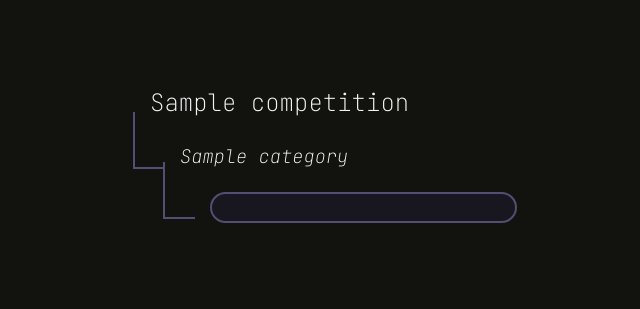
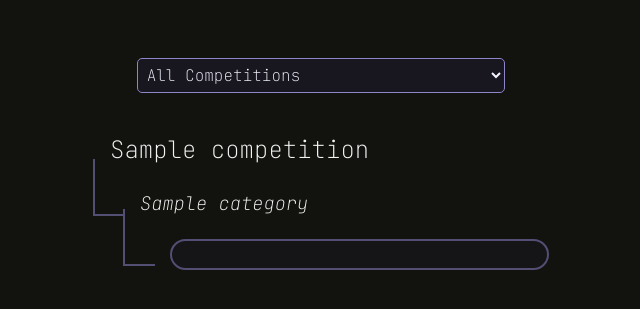
Before and after one commit to 1jepps0/portfolio_website, a Django app: template app/templates/writeups.html in a window 1280 px wide. Shown: the part 103-412 px from the top of the page, without its empty margins (319-959 px from the left). Run offline with Django 3.2, Linux system fonts and the light colour scheme; the template is opened without the code that fills it: most values are stand-ins (such as "Sample title", 1, 10 or a date in 2020).

Commit message:
added dropdown menu for writeups

```diff
--- a/app/static/prism/prism.css
+++ b/app/static/prism/prism.css
@@ -1,7 +1,7 @@
 /* PrismJS 1.29.0
 https://prismjs.com/download.html#themes=prism-tomorrow&languages=markup+css+clike+javascript+armasm+bash+batch+brainfuck+c+csharp+cpp+go+java+lua+markup-templating+php+powershell+python+ruby+rust+shell-session+sql+zig&plugins=line-highlight+line-numbers+highlight-keywords+keep-markup+command-line+unescaped-markup+normalize-whitespace+toolbar+copy-to-clipboard+download-button+treeview */
-code[class*="language-"],
-pre[class*="language-"] {
+!code[class*="language-"],
+!pre[class*="language-"] {
   color: #ccc;
   background: 0 0;
   font-family: Consolas, Monaco, "Andale Mono", "Ubuntu Mono", monospace;
@@ -27,7 +27,7 @@
 }
 :not(pre) > code[class*="language-"],
 pre[class*="language-"] {
-  background: #18161F;
+  background: #151517;
 }
 :not(pre) > code[class*="language-"] {
   padding: 0.1em;
--- a/app/static/styles.css
+++ b/app/static/styles.css
@@ -174,14 +174,16 @@
 }
 
 .writeup-button {
+
   border: 2px solid var(--color-light-accent2);
   border-radius: 20px;
-  background: var(--color-main);
+  background: var(--color-dark-accent);
   text-align: center;
   width: 100%;
   margin-top: 20px;
   cursor: pointer;
   transition: 0.1s ease-in-out;
+
 }
 
 .button-list {
@@ -190,25 +192,65 @@
 .writeup-button:hover {
   transition: 0.1s ease-in-out;
   transform: translateX(10px);
-  background: var(--color-light-accent2);
-  border: 2px solid var(--color-font);
-  color: RGBA(255, 255, 255, 1);
+  background: var(--color-main);
+  border: 2px solid var(--color-light-accent);
 }
 
 .writeup-link {
   text-decoration: none;
   font-size: 20px;
-  color: RGBA(255, 255, 255, 0.7);
+  color: var(--color-font);
 }
 
+/* writeups filter */
+
+.filters{
+
+
+    padding: 1%;
+    padding-left: 2%;
+    padding-right: 2%;
+
+    margin-top: 3%;
+    margin-bottom: 5%;
+
+
+    display: flex;
+    justify-content: center;
+    align-items: center;
+
+
+}
+
+.drop-down{
+
+    width: 60%;
+    padding: 5px 35px 5px 5px;
+    font-size: 16px;
+    border: 1px solid var(--color-light-accent);
+    background-color: var(--color-main);
+    color: var(--color-font);
+    border-radius: 5px;
+
+}
+
+.drop-down:hover{
+
+}
+
+.filter-element{
+
+
+}
 
 /* writeups tree */
 
 .tree {
 
-    margin-right: 35%;
-    margin-left: 30%;
+    margin-right: 15%;
+    margin-left: 10%;
     justify-content: center;
+    padding: 0%;
 
     --border-width: 2px;
     --spacing: 30px;
@@ -218,6 +260,7 @@
 .tree li {
   display: block;
   position: relative;
+
   padding-left: calc(2 * var(--spacing) - var(--radius) - 2px);
 }
 
--- a/app/templates/writeups.html
+++ b/app/templates/writeups.html
@@ -3,16 +3,37 @@
 
 {% block content %}
     <div class="small-container">
-        <div>
-        </div>
+
+
+        <div class="filters">
+
+                <select class="drop-down" name="competition-filter" >
+
+                    <option value="all" class="filter-element"> All Competitions </option>
+                    {% for competition, categories in writeups.items %}
+
+                    <option value={{competition}} class="filter-element"> {{competition}} </option>
+
+                    {% endfor %}
+                </select>
             </div>
 
-    <div class="all-writeups">
+
+
+
+
+
+
+
+
+
 
         <ul class="tree" >
             {% for competition, categories in writeups.items %}
         <li>
-        <h2> {{ competition }} </h2>
+
+        <h2>{{ competition }}</h2>
+
         <ul class="comp-tree">
 
             {% for category, writeups in categories.items %}
@@ -22,13 +43,15 @@
                     <h3><i> {{ category }}</i> </h3>
 
                     <ul class="button-list">
+
                         {% for writeup in writeups %}
                             <li>
                                 <div class="writeup-button">
+
                                     <a class="writeup-link" href='{% url 'writeup' writeup.name %}' >
                                         <h4>{{ writeup.name }}</h4>
+                                    </a>
 
-                            </a>
                                 </div>
                             </li>
                         {% endfor %}
@@ -38,6 +61,7 @@
                 </li>
 
             {% endfor %}
+
         </ul>
             {% endfor %}
         </ul>
```
Lines whose indentation alone changed are shown as unchanged.
